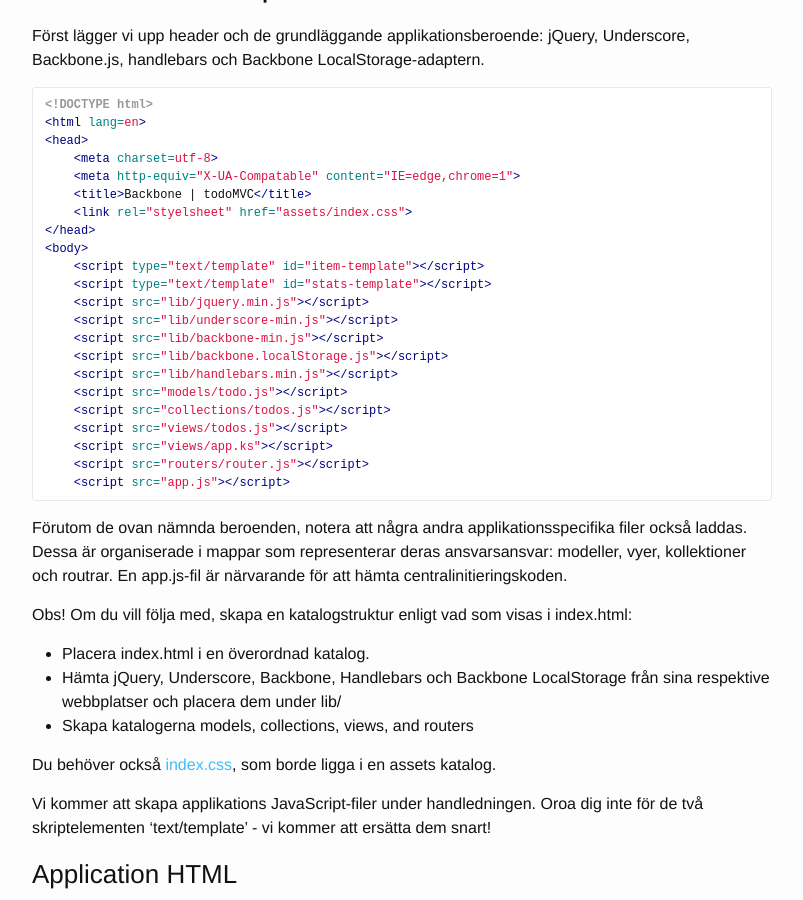
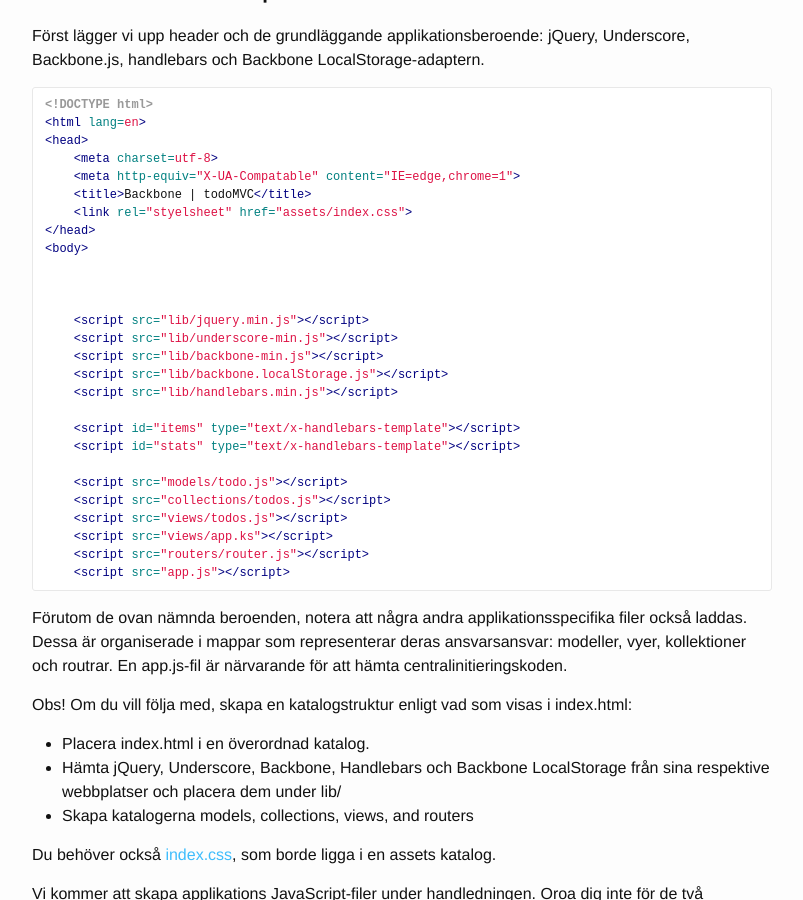
Before and after one commit to develdoe/develdoe.github.io, a Jekyll site: the page built from _posts/2017-11-14-backbone-todos-app.md, in a window 1280 px wide and 900 px high, scrolled down 1073 px. Shown: the whole window, without its empty margins (238-1041 px from the left). Built offline with Jekyll 4.4.1, drawn with Linux system fonts in a browser that asks for light colours; some of the changed lines change nothing that is shown.

Commit message:
Update 2017-11-14-backbone-todos-app.md

```diff
--- a/_posts/2017-11-14-backbone-todos-app.md
+++ b/_posts/2017-11-14-backbone-todos-app.md
@@ -39,13 +39,18 @@
     <link rel="styelsheet" href="assets/index.css">
 </head>
 <body>
-    <script type="text/template" id="item-template"></script>
-    <script type="text/template" id="stats-template"></script>
+
+
+
     <script src="lib/jquery.min.js"></script>
     <script src="lib/underscore-min.js"></script>
     <script src="lib/backbone-min.js"></script>
     <script src="lib/backbone.localStorage.js"></script>
     <script src="lib/handlebars.min.js"></script>
+
+    <script id="items" type="text/x-handlebars-template"></script>
+    <script id="stats" type="text/x-handlebars-template"></script>
+
     <script src="models/todo.js"></script>
     <script src="collections/todos.js"></script>
     <script src="views/todos.js"></script>
```
